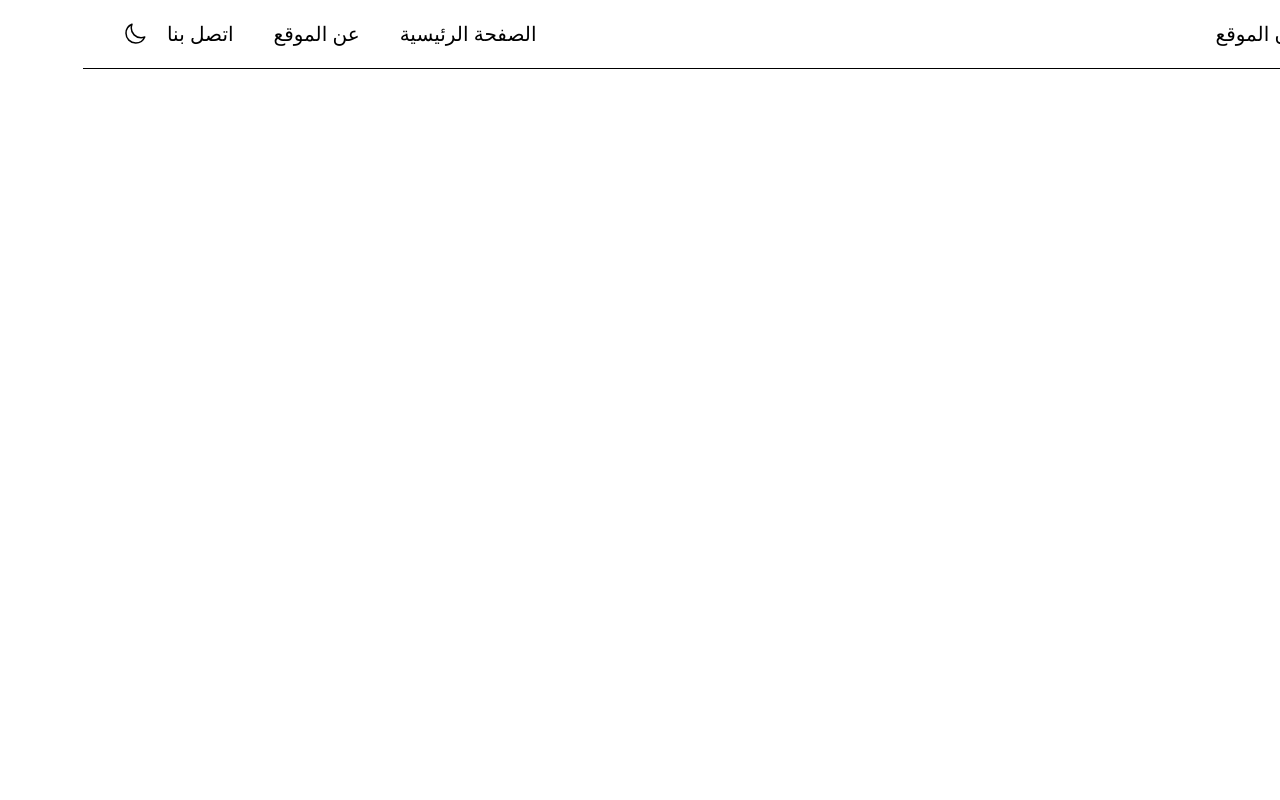
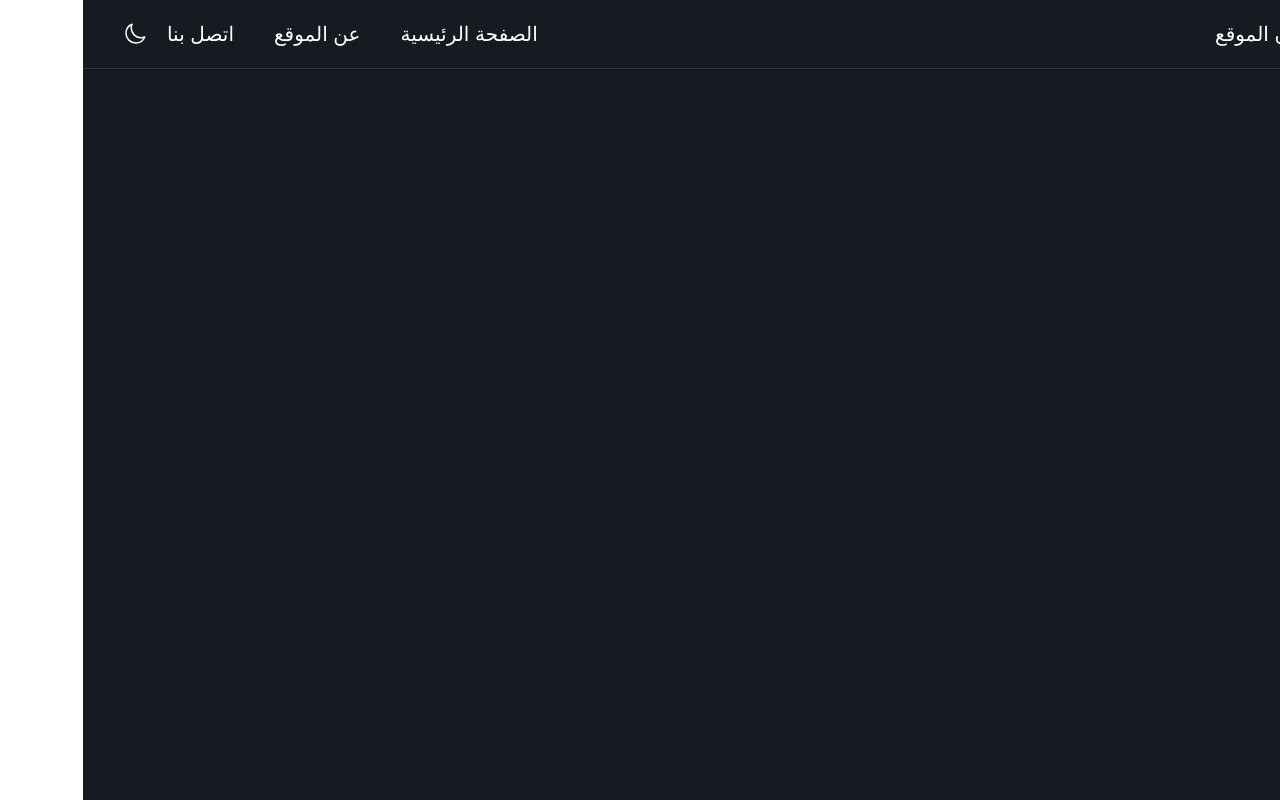
Before and after one commit to jclark1913/arabic-wordpress-cms-react-boilerplate, a React (Vite) app: page / in a window 1280 px wide. Built offline with nearby package versions, Linux system fonts and the light colour scheme.

Commit message:
Add light/dark themes

```diff
--- a/src/index.css
+++ b/src/index.css
@@ -3,14 +3,13 @@
 @tailwind utilities;
 
 
-/* :root {
+:root {
   font-family: Inter, system-ui, Avenir, Helvetica, Arial, sans-serif;
   line-height: 1.5;
   font-weight: 400;
 
-  color-scheme: light dark;
-  color: rgba(255, 255, 255, 0.87);
-  background-color: #242424;
+  /* color-scheme: light dark;
+  color: rgba(255, 255, 255, 0.87); */
 
   font-synthesis: none;
   text-rendering: optimizeLegibility;
@@ -18,56 +17,14 @@
   -moz-osx-font-smoothing: grayscale;
 }
 
-a {
-  font-weight: 500;
-  color: #646cff;
-  text-decoration: inherit;
-}
-a:hover {
-  color: #535bf2;
+.dark {
+  --site-background: 22, 27, 34, 255;
+  --primary-text: 255, 255, 255, 255;
+  --normal-border: 51, 53, 63;
 }
 
-body {
-  margin: 0;
-  display: flex;
-  place-items: center;
-  min-width: 320px;
-  min-height: 100vh;
+.light {
+  --site-background: 255, 255, 255, 255;
+  --primary-text: 0, 0, 0, 255;
+  --normal-border: 51, 53, 63;
 }
-
-h1 {
-  font-size: 3.2em;
-  line-height: 1.1;
-}
-
-button {
-  border-radius: 8px;
-  border: 1px solid transparent;
-  padding: 0.6em 1.2em;
-  font-size: 1em;
-  font-weight: 500;
-  font-family: inherit;
-  background-color: #1a1a1a;
-  cursor: pointer;
-  transition: border-color 0.25s;
-}
-button:hover {
-  border-color: #646cff;
-}
-button:focus,
-button:focus-visible {
-  outline: 4px auto -webkit-focus-ring-color;
-}
-
-@media (prefers-color-scheme: light) {
-  :root {
-    color: #213547;
-    background-color: #ffffff;
-  }
-  a:hover {
-    color: #747bff;
-  }
-  button {
-    background-color: #f9f9f9;
-  }
-} */
```
